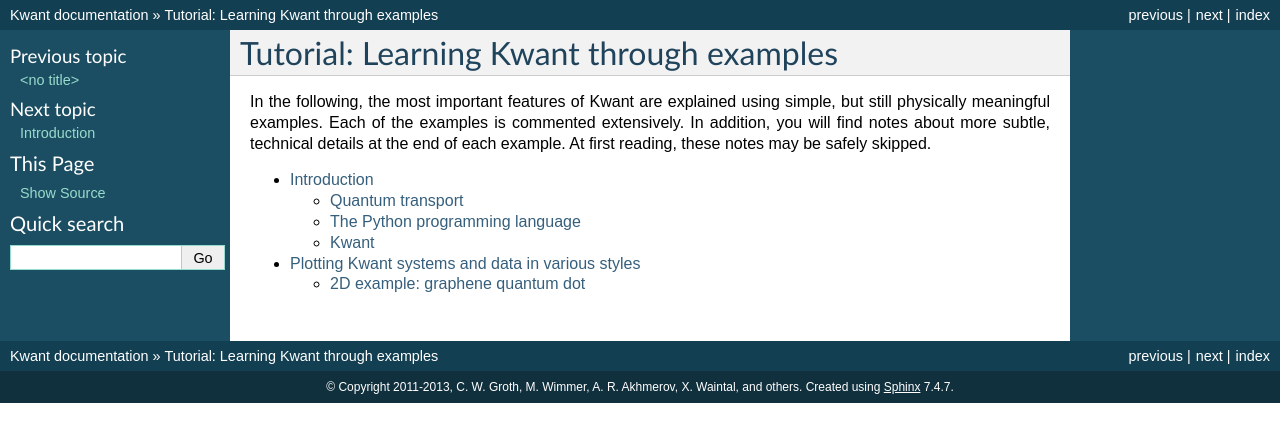
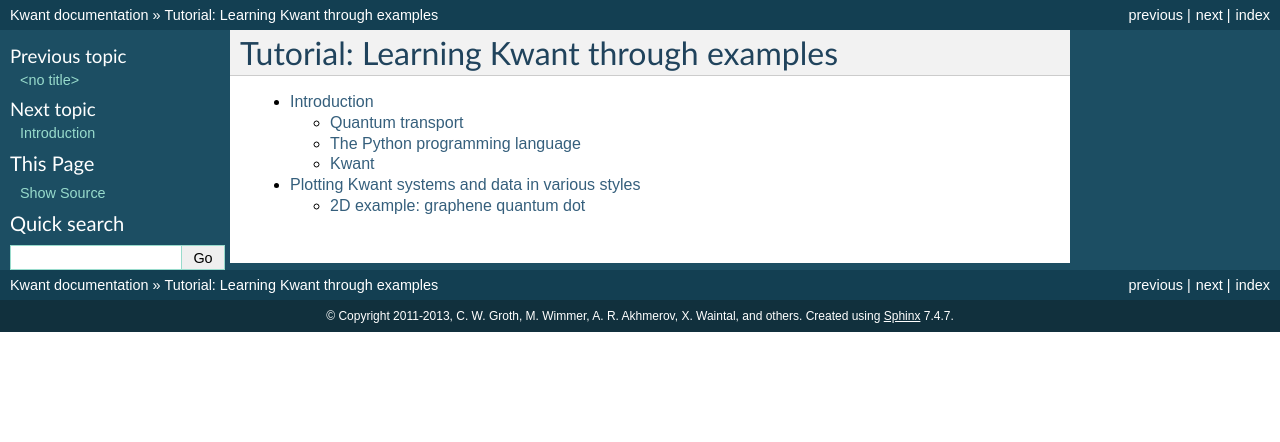
Before and after one commit to kwant-project/kwant, a Sphinx documentation site: the page built from doc/source/tutorial/index.rst, in a window 1280 px wide. Shown: the top 442 px of the page. Built offline with Sphinx 7.4.7, drawn with Linux system fonts in a browser that asks for light colours; formulas are drawn with MathJax 3; pages that are not in the unit, such as notebooks, are missing from menus; the version number could not be read and is left out.

Commit message:
tutorial: move introductory text into introduction (could be missed otherwise)

```diff
--- a/doc/source/tutorial/index.rst
+++ b/doc/source/tutorial/index.rst
@@ -1,11 +1,5 @@
 Tutorial: Learning Kwant through examples
 =========================================
-
-In the following, the most important features of Kwant are explained using
-simple, but still physically meaningful examples. Each of the examples
-is commented extensively. In addition, you will find notes about more subtle,
-technical details at the end of each example. At first reading,
-these notes may be safely skipped.
 
 .. toctree::
     introduction
--- a/doc/source/tutorial/introduction.rst
+++ b/doc/source/tutorial/introduction.rst
@@ -1,5 +1,11 @@
 Introduction
 ============
+
+In this tutorial, the most important features of Kwant are explained using
+simple, but still physically meaningful examples. Each of the examples is
+commented extensively. In addition, you will find notes about more subtle,
+technical details at the end of each example. At first reading, these notes may
+be safely skipped.
 
 Quantum transport
 .................
```
